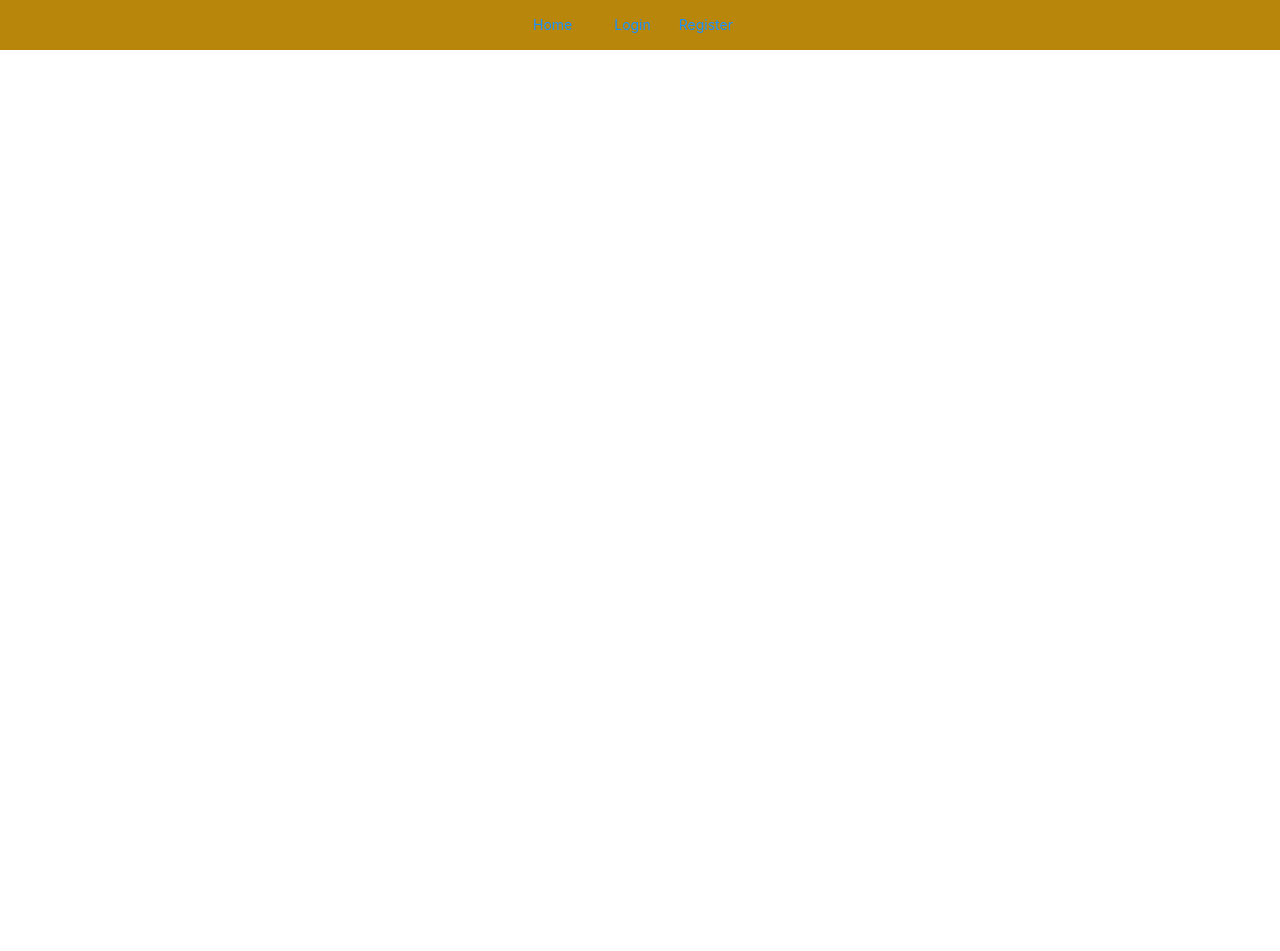
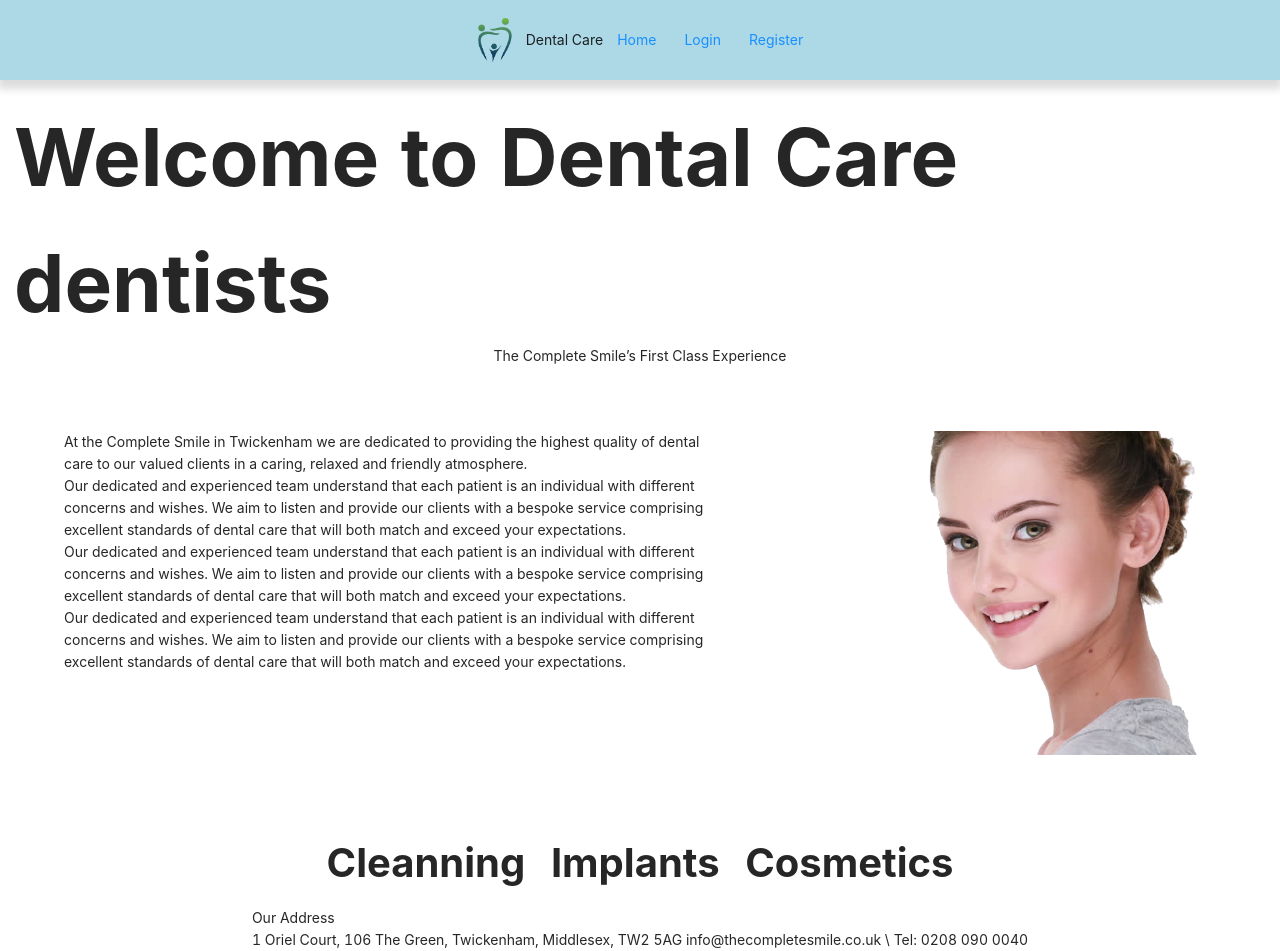
Before and after one commit to Gor-vardanyan/appointment_manager_app_front_end, a React (Create React App) app: page /admin in a window 1280 px wide. Before the commit the page ends 800 px from the top, so only its background shows below. Built offline with nearby package versions, Linux system fonts and the light colour scheme; no server answers.

Commit message:
clients interface

```diff
--- a/src/App.js
+++ b/src/App.js
@@ -13,24 +13,82 @@ import Appointment from './containers/Appointment/Appointment'
 
 function App() {
 const [user, setUser] = useState(JSON.parse(localStorage.getItem('user')));
-useEffect(() => {
-  const tokenn = localStorage.getItem('authToken')
-  axios.post('http://localhost:5000/client/getClient',{headers: { Authorization:'Basic '+ tokenn }})
+const [doctor, setDoctor] = useState(JSON.parse(localStorage.getItem('doctor')));
+const [admin, setAdmin] = useState(JSON.parse(localStorage.getItem('admin')));
+
+useEffect((user,doctor,admin) => {
+  if(user!==null){
+    const token = localStorage.getItem('authToken')
+    axios.post('http://localhost:5000/client/getClient',{headers: { Authorization:'Basic '+ token }})
     .then(res => {
       setUser(res.data)
     })
-}, [])
+    }else if(doctor!==null){
+        const tokenDoctor = localStorage.getItem('authToken')
+        axios.post('http://localhost:5000/doctor/getDoctor',{headers: { Authorization:'Basic '+ tokenDoctor }})
+        .then(res => {
+          setDoctor(res.data)
+        })
+        }else if(admin!==null){
+          const tokenAdmin = localStorage.getItem('authToken')
+          axios.post('http://localhost:5000/doctor/getDoctor',{headers: { Authorization:'Basic '+ tokenAdmin }})
+          .then(res => {
+            setAdmin(res.data)
+          }).catch(err => console.log(err))
+        }
+}, []);
+
       return (
         <div>
           <BrowserRouter>
-            <Header user={user} setUser={setUser}/>
             <Switch>
-              <Route path='/' component={Home} exact />
-              <Route path='/profile' exact ><Profile user={user} setUser={setUser} ><Appointment user={user} setUser={setUser} /></Profile></Route>
-              <Route path='/client/logInClient' exact ><Login setUser={setUser} /></Route>
-              <Route path='/client/registerClients' component={Register} exact />
+              <Route path="/" exact>
+                <Header user={user} setUser={setUser}/>
+                <Switch>
+
+                  <Route path='/' component={Home} exact />
+                  <Route path='/profile' exact >
+                    <Profile user={user} setUser={setUser}>
+                      <Appointment user={user} setUser={setUser} />
+                    </Profile>
+                  </Route>
+                  <Route path='/client/logInClient' exact ><Login setUser={setUser} /></Route>
+                  <Route path='/client/registerClients' component={Register} exact />
+
+                </Switch>
+              </Route>
+
+              <Route path="/doctor" exact>
+                <Header doctor={doctor} setDoctor={setDoctor}/>
+                <Switch>
+
+                  <Route path='/doctor' component={Home} exact />
+                  <Route path='/doctor/profile' exact >
+                    <Profile doctor={doctor} setDoctor={setDoctor}>
+                      <Appointment doctor={doctor} setDoctor={setDoctor} />
+                    </Profile>
+                  </Route>
+                  <Route path='/doctor/logInDoctor' exact ><Login setDoctor={setDoctor} /></Route>
+
+                </Switch>
+              </Route>
+
+              <Route path="/admin" exact>
+                <Header admin={admin} setAdmin={setAdmin}/>
+                <Switch>
+
+                  <Route path='/admin' component={Home} exact />
+                  <Route path='/admin/profile' exact >
+                    <Profile admin={admin} setAdmin={setAdmin}></Profile>
+                  </Route>
+                  <Route path='/admin/logInAdmin' exact ><Login setAdmin={setAdmin} /></Route>
+
+                </Switch>
+              </Route>
+
             </Switch>
           </BrowserRouter>
+
         </div>
       );
 }
--- a/src/Components/Header/Header.jsx
+++ b/src/Components/Header/Header.jsx
@@ -1,6 +1,11 @@
 import React from 'react'
 import { Link } from 'react-router-dom'
 import './Header.scss';
+import logo from '../../images/dentalogo.png'; // Tell webpack this JS file uses this image
+import { Switch } from 'react-router-dom';
+
+console.log(logo); // /logo.84287d09.png
+
 
 // class Header extends React.component{
 //     constructor(props){
@@ -18,33 +23,61 @@ import './Header.scss';
 //         </div>
 //     }
 // }
-const Header = ({user,setUser}) => {
+const Header =(props)=> {
+    const Admin = props.admin;
+    const User = props.user;
+    const Doctor = props.doctor
 
-        const appointment = () => {
-
-        }
-        const profile = () => {
-
-        }
-        const logout = () => {
+    const logoutUser =(name)=>{
         localStorage.clear();
         // props.setUser(null)
-            setUser(null)
+        props.setUser(null)
+    }
+    const logoutAdmin =(name)=>{
+        localStorage.clear();
+        // props.setUser(null)
+        props.setAdmin(null)
+    }
+    const logoutDoctor =(name)=>{
+        localStorage.clear();
+        // props.setUser(null)
+        props.setDoctor(null)
     }
         return (
-        <header className="header margin_1">
-            <Link to ="/" >Home</Link>
-            {user ?
+            <header className="header">
+                <img src={logo} alt="Logo" className="Headerlogo" />
+                <div>Dental Care</div>
+                <Link to ="/"className="home margin" >Home</Link>
+                <Switch>
+                    {props.user ?
                         <div className="loggedIn">
-                    <Link to ="/appointment"  className="appointment" onClick={appointment}>Appointment</Link>
-                    <Link to ="/profile" className="profile" onClick={profile}>Profile</Link>
-                    <Link to ="/" className="logout" onClick={logout}>Logout</Link>
+                            <Link to ="/profile" className="margin">Profile</Link>
+                            <Link to ="/" className="margin" onClick={logoutUser(User)}>Logout</Link>
 
                         </div> :
-                <div className="notLoggedIn margin_1">
-                    <Link to="/client/logInClient">Login</Link>
-                    <Link to="/client/registerClients">Register</Link>
+                        <div className="notloggedIn">
+                            <Link to="/client/logInClient" className="margin"  >Login</Link>
+                            <Link to="/client/registerClients" className="margin" >Register</Link>
                         </div>}
+                    {props.doctor ?
+                        <div className="loggedIn">
+                            <Link to ="/doctor/profile" className="margin">Profile</Link>
+                            <Link to ="/doctor" className="margin" onClick={logoutDoctor(Doctor)}>Logout</Link>
+
+                        </div> :
+                        <div className="notloggedIn">
+                            <Link to="/doctor/logInDoctor" className="margin"  >Login</Link>
+                        </div>}
+                    {props.admin ?
+                        <div className="loggedIn">
+                            <Link to ="/admin/profile" className="margin">Profile</Link>
+                            <Link to ="/admin" className="margin" onClick={logoutAdmin(Admin)}>Logout</Link>
+
+                        </div> :
+                        <div className="notloggedIn">
+                            <Link to="/admin/logInAdmin" className="margin"  >Login</Link>
+                        </div>}
+                </Switch>
 
             </header>
         )
--- a/src/Components/Header/Header.scss
+++ b/src/Components/Header/Header.scss
@@ -1,8 +1,33 @@
 .header{
     display: flex;
     justify-content: center;
-    background-color: darkgoldenrod;
+    align-items: center;
+    background-color: lightblue;
+    height: 10vh;
+    width: 100vw;
+    padding: 1em;
+    box-shadow: 0px 7px 8px 2px #00000024;
 };
-.margin_1 > *{
-    margin: 1em;
+a{
+    color: #144363;
 }
+.Headerlogo{
+    height: 6vh;
+    width: auto;
+}
+.loggedIn{
+    display: flex;
+    flex-direction: row;
+    justify-content: space-evenly;
+}
+
+.notloggedIn{
+    display: flex;
+    flex-direction: row;
+    justify-content: space-evenly;
+}
+
+.margin{
+margin-left: 1em;
+margin-right: 1em;
+}
--- a/src/containers/Home/Home.jsx
+++ b/src/containers/Home/Home.jsx
@@ -1,9 +1,61 @@
 import React from 'react';
 import './Home.scss';
+import image1 from '../../images/9.png'; // Tell webpack this JS file uses this image
+
+console.log(image1)
 
 const Home = ()=>{
     return (
-        <div className="centered" >Welcome</div>
+        <div className="centered" >
+            <div className="boldtext">
+                Welcome to Dental Care dentists
+            </div>
+            <div>
+                The Complete Smile’s First Class Experience
+            </div>
+            <div className="globalcontent">
+                <div className="maintext">
+                    <div>
+                        At the Complete Smile in Twickenham we are dedicated to providing the highest quality of dental care to our valued clients in a caring, relaxed and friendly atmosphere.
+                    </div>
+                    <div>
+                        Our dedicated and experienced team understand that each patient is an individual with different concerns and wishes. We aim to listen and provide our clients with a bespoke service comprising excellent standards of dental care that will both match and exceed your expectations.
+                    </div>
+                    <div>
+                        Our dedicated and experienced team understand that each patient is an individual with different concerns and wishes. We aim to listen and provide our clients with a bespoke service comprising excellent standards of dental care that will both match and exceed your expectations.
+                    </div>
+                    <div>
+                        Our dedicated and experienced team understand that each patient is an individual with different concerns and wishes. We aim to listen and provide our clients with a bespoke service comprising excellent standards of dental care that will both match and exceed your expectations.
+                    </div>
+                </div>
+                <img src={image1} alt="smile" className="mainimage" />
+            </div>
+
+
+
+            <div className="services">
+                <div>
+                    Cleanning
+                </div>
+                <div>
+                    Implants
+                </div>
+                <div>
+                    Cosmetics
+                </div>
+
+            </div>
+            <div className="addres">
+                <div>
+                Our Address
+                </div>
+                <div>
+                    1 Oriel Court, 106 The Green, Twickenham, Middlesex, TW2 5AG
+                    info@thecompletesmile.co.uk \ Tel: 0208 090 0040
+                </div>
+            </div>
+        </div>
+
     );
 };
 
--- a/src/containers/Home/Home.scss
+++ b/src/containers/Home/Home.scss
@@ -2,3 +2,31 @@
     display: flex;
     justify-content: center;
 }
+.boldtext{
+    font-weight: bold;
+    font-size: 10vh;
+}
+.mainimage{
+    width: 30vw;
+}
+.globalcontent{
+    display: flex;
+    flex-direction: row;
+    width: 100vw;
+    justify-content: space-between;
+    padding: 5vw;
+}
+
+.maintext{
+    display: flex;
+    flex-direction: column;
+    width: 50vw;
+}
+.services{
+    display: flex;
+    font-weight: bold;
+    font-size: 5vh;
+}
+.services > *{
+    margin: 1vw;
+}
--- a/src/containers/Login/LoginClient.jsx
+++ b/src/containers/Login/LoginClient.jsx
@@ -27,7 +27,7 @@ const Login = ({setUser}) => {
     .catch(error => { alert("usuario no existe"); console.log(error);})
   };
 
-return (<form onSubmit={handleSubmit} >
+return (<form className="centered" onSubmit={handleSubmit} >
     <label>Email:<input name="email" type="email"/> </label>
     <label>Password:<input name="password" type="password"/></label>
   <input type="submit" value="Submit"/>
--- a/src/containers/Login/LoginClient.scss
+++ b/src/containers/Login/LoginClient.scss
@@ -3,7 +3,18 @@
     flex-direction: column;
     justify-content: center;
     align-items: center;
-    margin: 1em;
+    margin: 2em;
+}
+.centered > label{
+    margin: 0.5em;
+}
+input{
+    margin: 0;
+    height: 2em;
+    margin-left: 4px;
+    border-style: solid;
+    border-width: thin;
+    border-radius: 3px;
 }
 .button{
     display: flex;
--- a/src/containers/Profile/Profile.jsx
+++ b/src/containers/Profile/Profile.jsx
@@ -14,7 +14,7 @@ const ProfileInfo = ({user})=>{
 }
 
 const History = ({historic}) =>{
-const historicArray = historic.map((Item) => { return(<div>{Item.date}</div>)
+const historicArray = historic.map((Item) => { return(<div className={Item.status?'active':'done'}>{Item.date} - {Item.status?'Pending':'Finished'}</div>)
 });
 console.log(historicArray)
     return historicArray;
```
Also changed, not shown: src/containers/Profile/Profile.scss (+12 -1 lines), src/containers/Register/Register.jsx (+38 -25 lines), src/images/9.png (added), src/images/dentalogo.png (added). Lines whose indentation alone changed are shown as unchanged.
